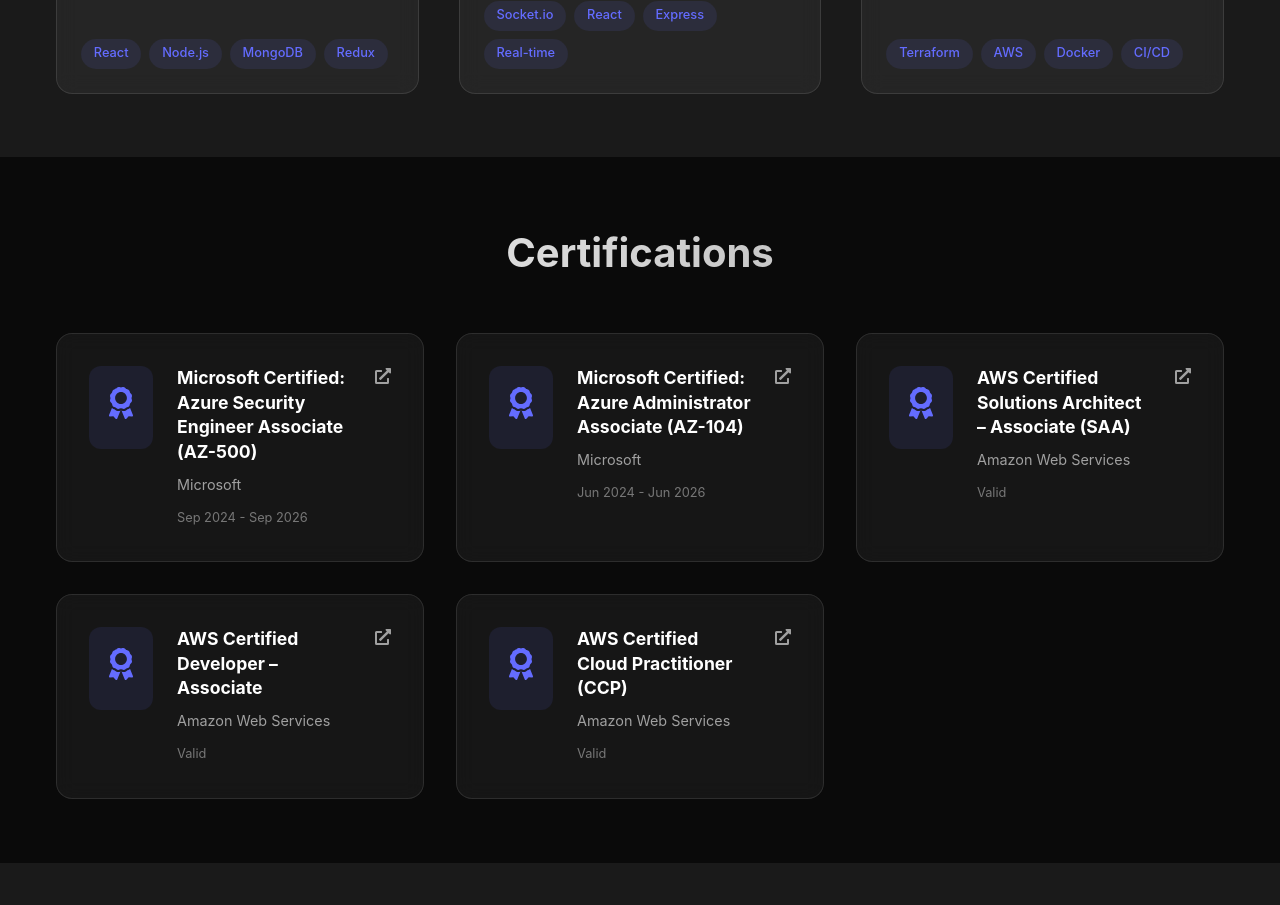
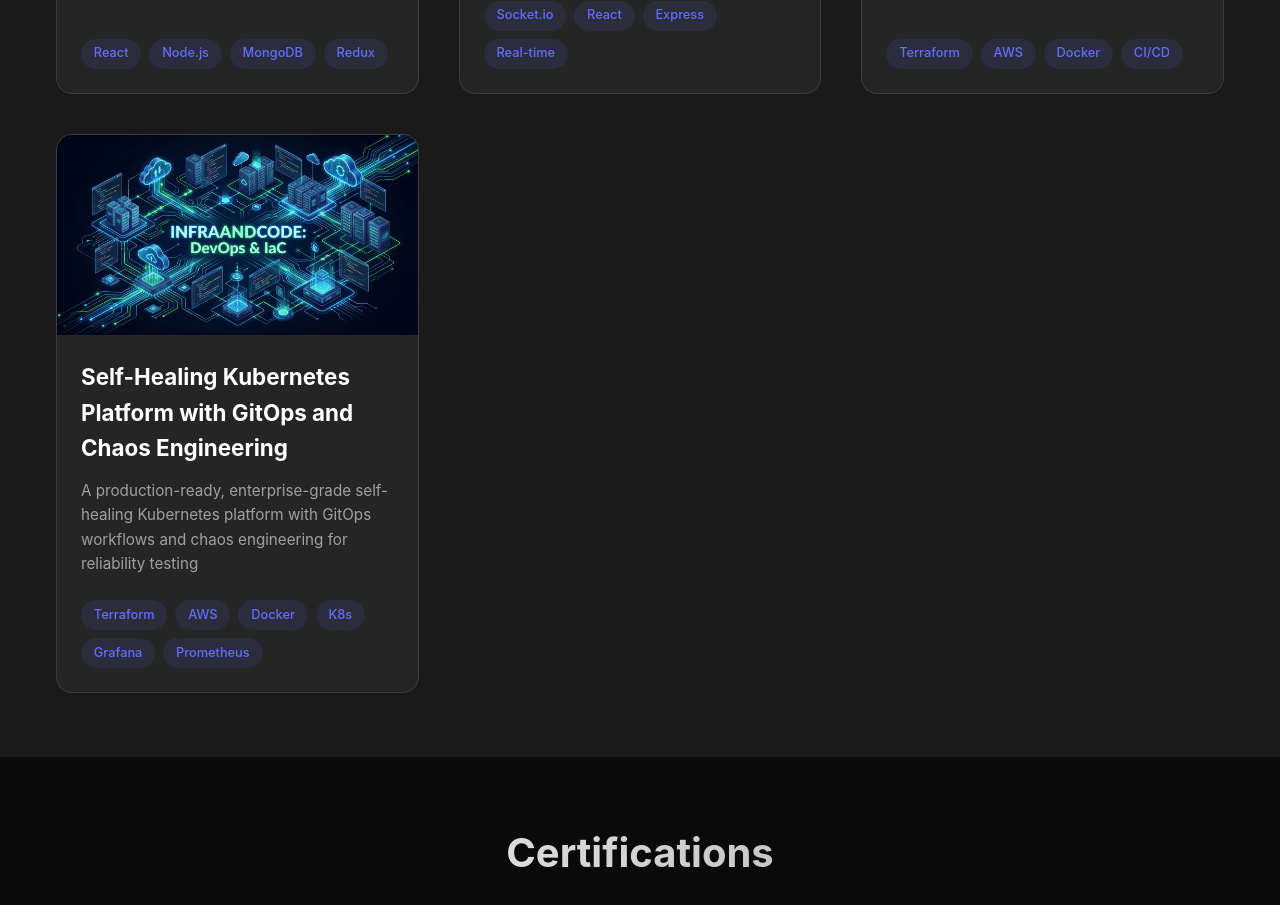
Before and after one commit to 5zan-Code/portfolio-Vercel, a React (Vite) app: page / in a window 1280 px wide. Shown: the part 4540-5445 px from the top of the page. Built offline with nearby package versions, Linux system fonts and the light colour scheme.

Commit message:
Add new project to projects.js

```diff
--- a/src/data/projects.js
+++ b/src/data/projects.js
@@ -26,5 +26,13 @@
         image: infraCodeImg,
         link: "https://github.com/5zan-Code/InfraAndCode",
         tags: ["Terraform", "AWS", "Docker", "CI/CD"]
+    },
+     {
+        id: 4,
+        title: "Self-Healing Kubernetes Platform with GitOps and Chaos Engineering",
+        description: "A production-ready, enterprise-grade self-healing Kubernetes platform with GitOps workflows and chaos engineering for reliability testing",
+        image: infraCodeImg,
+        link: "https://github.com/5zan-Code/Self-Healing-Kubernetes-Platform-with-GitOps-and-Chaos-Engineering",
+        tags: ["Terraform", "AWS", "Docker", "K8s", "Grafana", "Prometheus"]
     }
 ];
```
